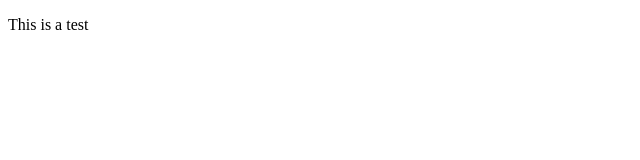
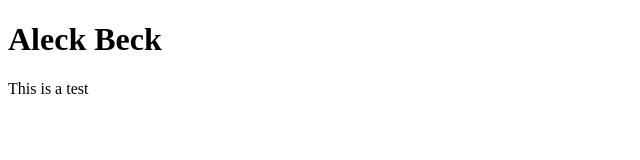
Before and after one commit to Abeck98/ABeck98.Github.io, a plain HTML site: page index.html in a window 1280 px wide. Shown: the whole page, without its empty margins (0-640 px from the left). Drawn offline with Linux system fonts and the light colour scheme.

Commit message:
Update index.html

```diff
--- a/index.html
+++ b/index.html
@@ -5,6 +5,7 @@
   </head>
 
   <body>
+    <h1>Aleck Beck</h1>
   <p>This is a test</p>
   </body>
 </html>
```
